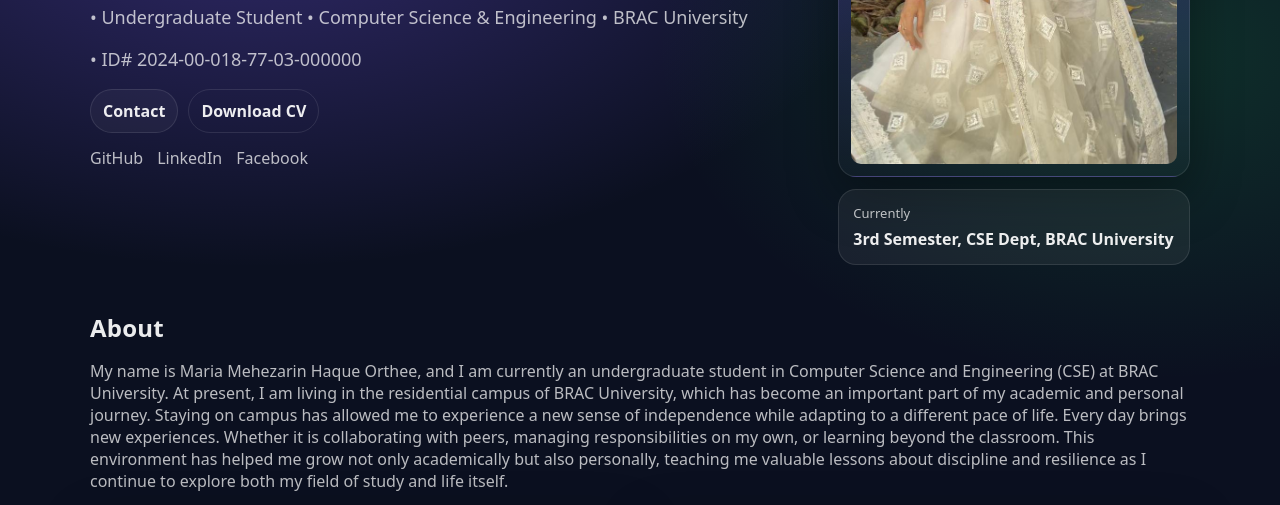
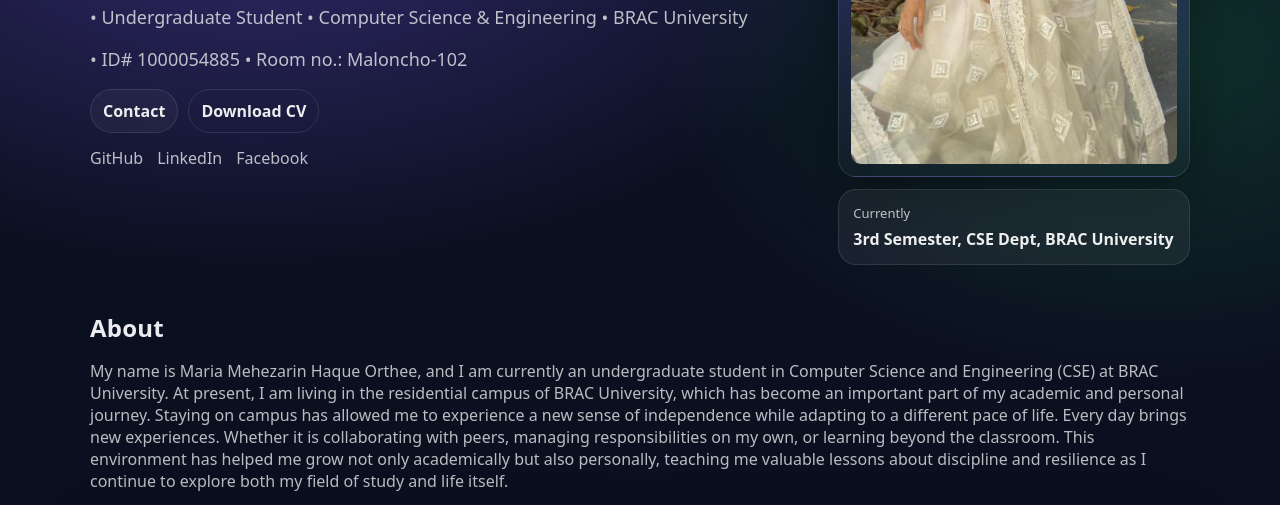
Before and after one commit to mesaifcse-ui/mariamehezarin, a plain HTML site: page index.html in a window 1280 px wide. Shown: the part 285-790 px from the top of the page. Drawn offline with Linux system fonts and the light colour scheme.

Commit message:
Update index.html

```diff
--- a/index.html
+++ b/index.html
@@ -33,7 +33,8 @@
         </p>
 
          <p class="subtitle">
-          • ID# 2024-00-018-77-03-000000
+          • ID# 1000054885 • Room no.: Maloncho-102
+
         </p>
 
         <div class="hero-actions">
```
